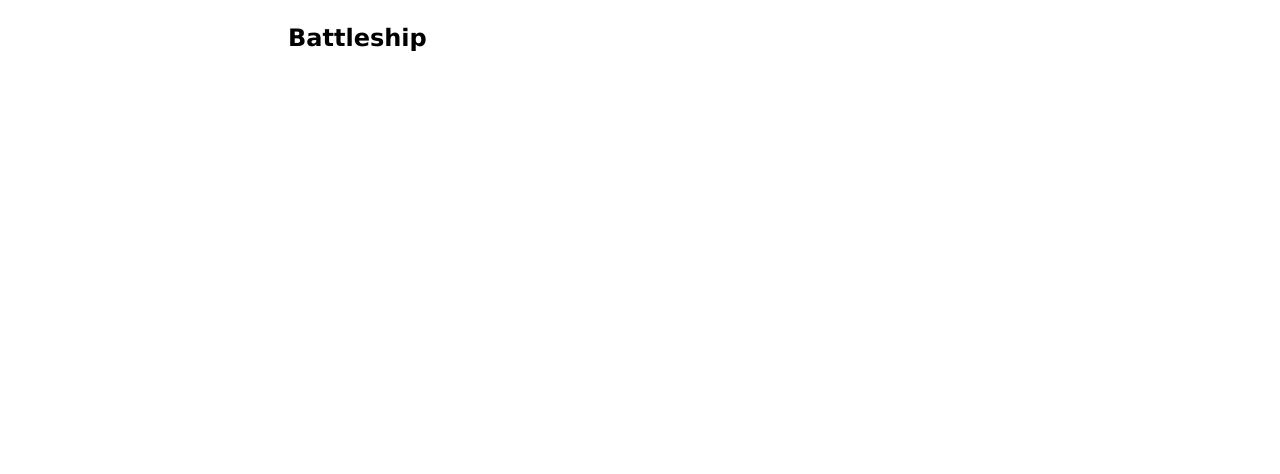
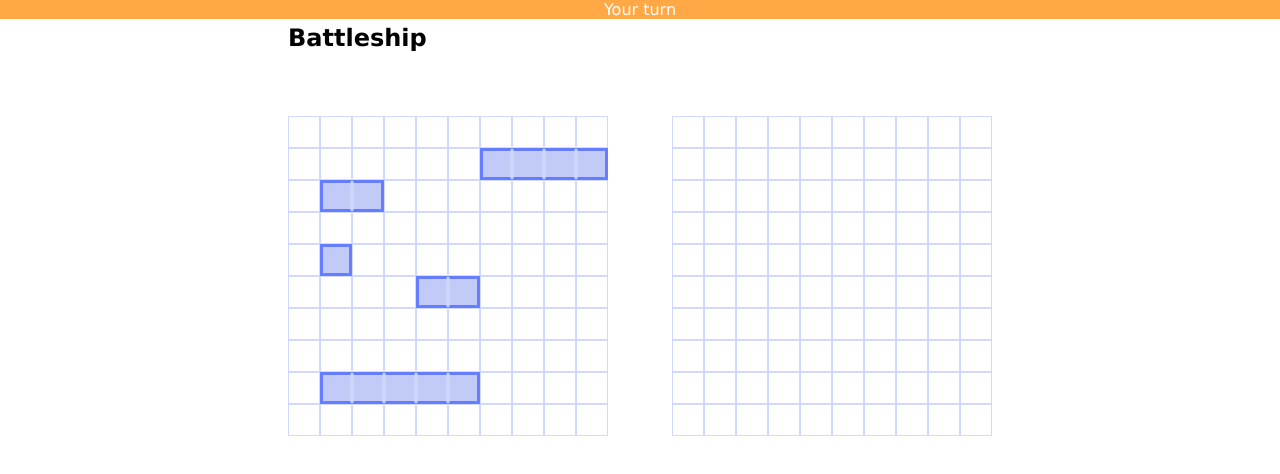
Before and after one commit to saltsphinx/battleship, a website built with webpack: page dist/index.html in a window 1280 px wide. Built offline with nearby package versions, Linux system fonts and the light colour scheme.

Commit message:
github push

```diff
--- a/package.json
+++ b/package.json
@@ -8,6 +8,6 @@
     "jest": "^29.5.0"
   },
   "scripts": {
-    "watch": "jest --watch"
+    "watch": "webpack --watch"
   }
 }
--- a/src/Board.js
+++ b/src/Board.js
@@ -43,7 +43,7 @@ function Board() {
 
     const coords = [coord];
     const coordArr = coord.split(',').map(str => +str);
-    const i = direction == 'right' ? 0 : 1;
+    const i = direction == 'right' ? 1 : 0;
 
     for (let n = 0; n < length - 1; n++) {
       coordArr[i] = coordArr[i] + 1;
@@ -63,6 +63,7 @@ function Board() {
   }
 
   return {
+    ships,
     coordinates,
     hitCoordinates,
     placeShip,
--- /dev/null
+++ b/src/Dom.js
@@ -0,0 +1,72 @@
+const gridDivs = [document.querySelector('.player-grid'), document.querySelector('.ai-grid')];
+const playerGrid = {};
+const aiGrid = {};
+const grids = [playerGrid, aiGrid];
+const notifier = document.querySelector('.notifier');
+let contNote;
+let timeoutId;
+
+function setupGrids() {
+  for (let g = 0; g < 2; g++) {
+    const gridDiv = gridDivs[g];
+    const grid = grids[g];
+
+    for (let i = 0; i < 10; i++) {
+      for (let j = 0; j < 10; j++) {
+        const coord = [i, j].toString();
+        const div = document.createElement('div');
+        div.classList.add('grid-coordinate', coord);
+
+        gridDiv.append(div);
+        grid[coord] = div;
+      }
+    }
+  }
+}
+
+function resetGrids() {
+  gridDivs.forEach((grid) => {
+    let firstChild = grid.firstChild;
+    while (firstChild) {
+      firstChild.remove();
+      firstChild = grid.firstChild;
+    }
+  });
+
+  setupGrids();
+}
+
+function setupEnemy(cb) {
+  const ai = gridDivs[1];
+
+  ai.addEventListener('click', cb);
+}
+
+function hitNotifier(msg, time = 6500) {
+  if (contNote) {
+    contNote(true);
+    clearTimeout(timeoutId);
+  }
+
+  const continuePromise = new Promise((resolve) => contNote = resolve);
+  notifier.textContent = msg;
+
+  notifier.classList.remove('hide')
+  Promise.race([continuePromise, timeoutPromise(time)]).then((toContinue) => {
+    if (!toContinue) notifier.classList.add('hide');
+  });
+}
+
+function timeoutPromise(delay) {
+  return new Promise((resolve) => {
+    timeoutId = setTimeout(() => resolve(false), delay)
+  })
+}
+
+module.exports = {
+  resetGrids,
+  setupEnemy,
+  hitNotifier,
+  playerGrid,
+  aiGrid,
+}
--- a/src/Game.js
+++ b/src/Game.js
@@ -1,5 +1,6 @@
-const Board = require('./Board');
+const Dom = require('./Dom');
 const Player = require('./Player');
+let canAttack = false;
 // will include methods for placing ship
 // ship sizes will be predetermined
 // their 'core' node will be on the top left
@@ -8,19 +9,31 @@ const Player = require('./Player');
 // ships can be touching but can not overlap
 // ships must be within bounds of the board
 
+//well have a main gameloop method thats called each time a player clicks on a grid square
+//there will be an eventlistener on the enemies grid
+//when a square is clicked, get target from event, split className with space, get last item
+//last item is coordinate
+
 const shipSizes = [5, 4, 2, 2, 1];
 const directions = ['right', 'bottom'];
 
 function init() {
-  this.player1 = Player();
-  this.player0 = Player();
+  this.player = Player();
+  this.ai = Player();
 
-  randomPositions(this.player0);
-  randomPositions(this.player1);
+  randomPositions(this.player);
+  randomPositions(this.ai);
+
+  Dom.resetGrids();
+  displayShips(this.player);
+
+  Dom.setupEnemy(attackLoop);
+  Dom.hitNotifier('Your turn', 15000);
+  canAttack = true;
 }
 
-function randomPositions(player) {
-  const board = player.board;
+function randomPositions(other) {
+  const board = other.board;
 
   shipSizes.forEach(length => {
     const direction = directions[Math.floor(Math.random() * 2)]
@@ -38,6 +51,43 @@ function randomCoord() {
   return [x, y].toString();
 }
 
+
+// should seperate rendering from this method
+// would allow for displaying individual ships when rotated or dragged and dropped
+function displayShips(other) {
+  const grid = Dom.playerGrid;
+  const ships = other.ships;
+
+  Object.values(ships).forEach((ship) => {
+    const coords = ship.coords;
+    const direction = ship.direction;
+    for (let i = 0; i < coords.length; i++) {
+      const square = grid[coords[i]];
+      square.classList.add(direction, 'ship');
+
+      if (i == 0) square.classList.add('first');
+      if (i == coords.length - 1) square.classList.add('last');
+    }
+  });
+}
+
+function attackLoop(e) {
+  if (!canAttack) return;
+
+  const square = e.target;
+  if (!square.classList.contains('grid-coordinate')) return;
+  if (square.classList.contains('hit')) return Dom.hitNotifier('Square has already been attacked.', 2500);
+
+  const coord = square.classList[1];
+  console.log('is square: ' + square.classList[1]);
+
+}
+
+function attackOther(other, coord) {
+  const board = other.board;
+  const result = board.receiveAttack(coord);
+}
+
 module.exports = {
-  init
+  init,
 }
--- a/src/Player.js
+++ b/src/Player.js
@@ -1,8 +1,11 @@
 const Board = require('./Board');
 
 function Player() {
+  const board = Board();
+
   return {
-    board: Board(),
+    board,
+    ships: board.ships
   };
 };
 
--- a/src/index.js
+++ b/src/index.js
@@ -0,0 +1,3 @@
+const Game = require('./Game');
+
+Game.init();
--- a/webpack.config.js
+++ b/webpack.config.js
@@ -0,0 +1,9 @@
+const path = require("path")
+
+module.exports = {
+  entry : "./src/index",
+  output : {
+    path: path.resolve(__dirname, "dist"),
+    filename: "main.js"
+  }
+}
```
Also changed, not shown: dist/index.html, dist/main.js, dist/styles.css.
